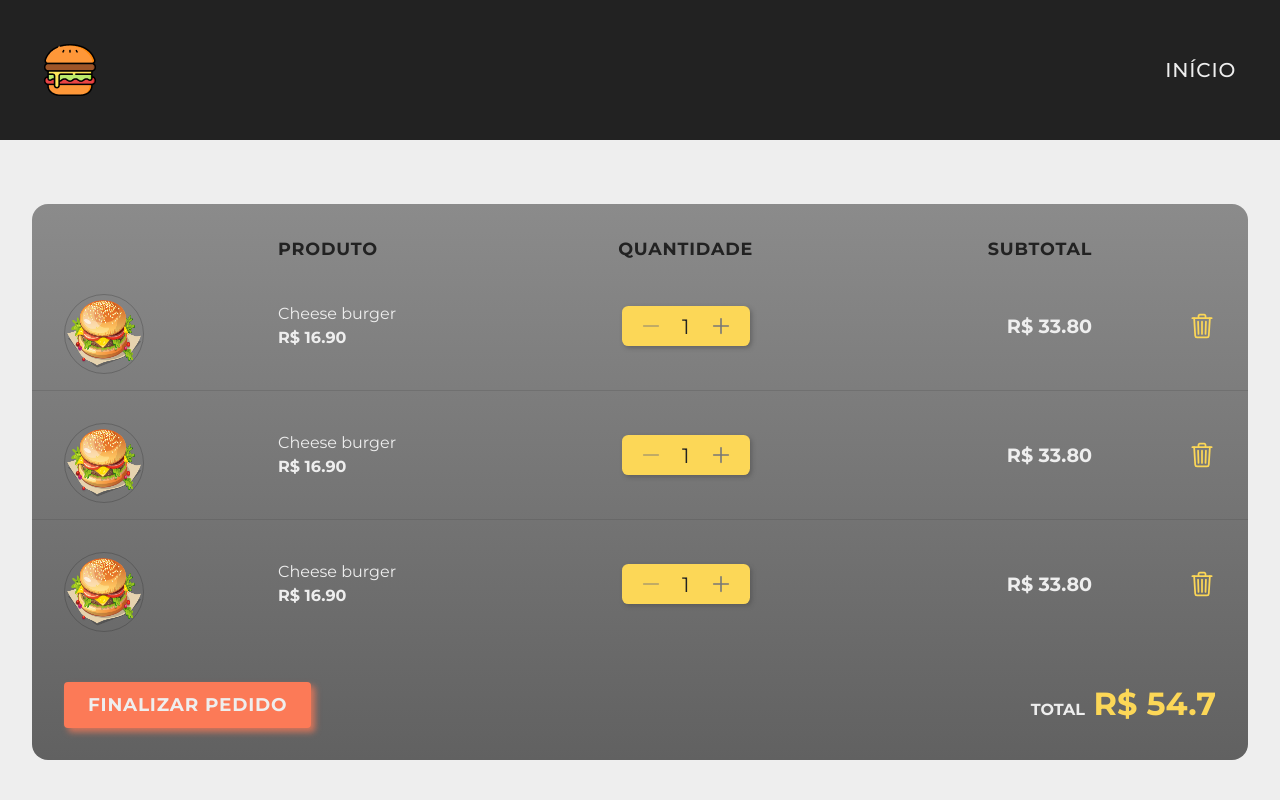
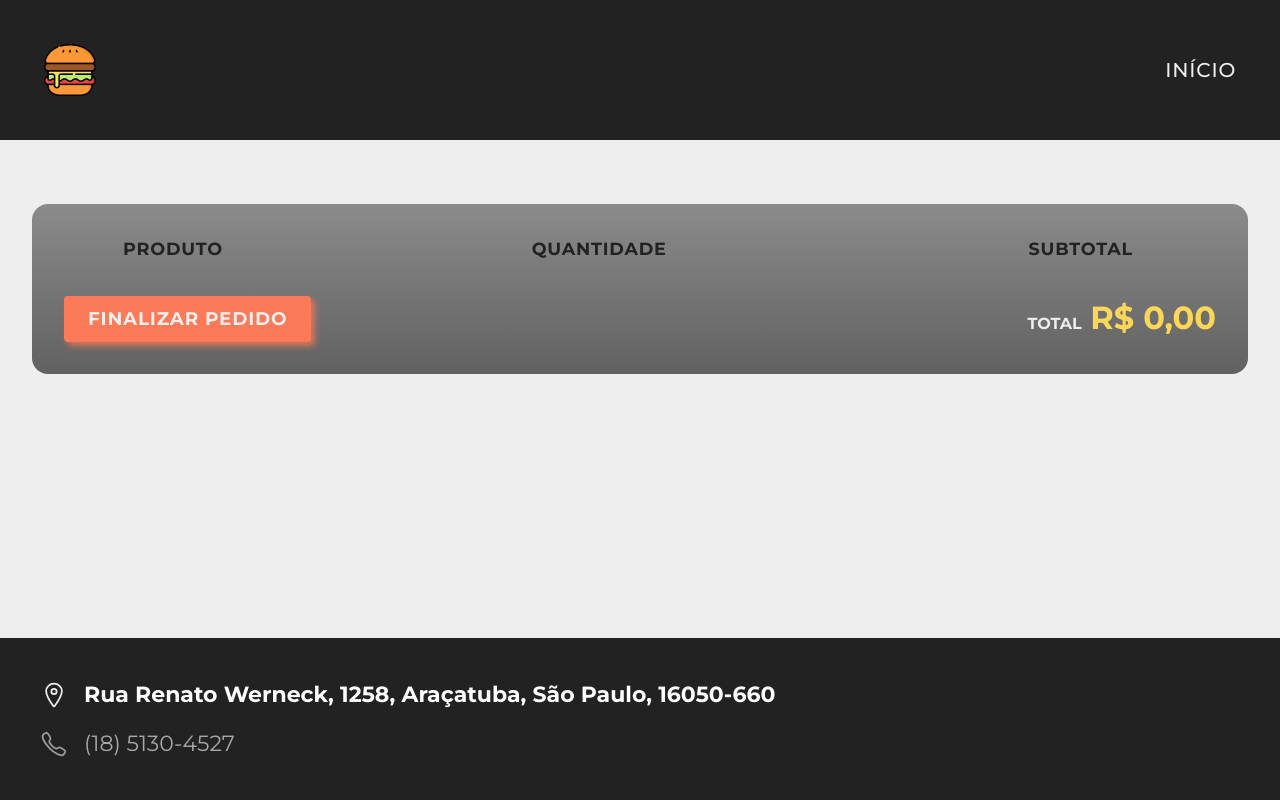
Before and after one commit to viniciusrodrigues1a/snakz, a React (Create React App) app in the folder WebApp/ClientApp/: page /sacola in a window 1280 px wide. Shown: the top 800 px of the page. Built offline with nearby package versions, Linux system fonts and the light colour scheme.

Commit message:
creating a context for the cart items

```diff
--- a/WebApp/ClientApp/src/App.jsx
+++ b/WebApp/ClientApp/src/App.jsx
@@ -1,4 +1,7 @@
 import React from "react";
+
+import { BagProvider } from "./contexts/BagContext";
+
 import GlobalStyles from "./styles";
 import Header from "./components/Header";
 import Routes from "./routes";
@@ -7,10 +10,12 @@ import Footer from "./components/Footer";
 function App() {
   return (
     <>
-      <GlobalStyles />
-      <Header />
-      <Routes />
-      <Footer />
+      <BagProvider>
+        <GlobalStyles />
+        <Header />
+        <Routes />
+        <Footer />
+      </BagProvider>
     </>
   );
 }
--- /dev/null
+++ b/WebApp/ClientApp/src/contexts/BagContext.jsx
@@ -0,0 +1,73 @@
+import React, { createContext, useState, useEffect } from "react";
+import PropTypes from "prop-types";
+
+import formatPrice from "../utils/formatPrice";
+
+export const BagContext = createContext([]);
+
+export function BagProvider({ children }) {
+  const [formattedTotal, setFormattedTotal] = useState(0);
+  const [items, setItems] = useState([]);
+
+  useEffect(() => {
+    if (items.length > 1) {
+      const total = items.reduce(
+        (acc, curr) => acc.price * acc.amount + curr.price * curr.amount
+      );
+      setFormattedTotal(formatPrice(total));
+    } else if (items.length === 1) {
+      setFormattedTotal(items[0].formattedSubtotal);
+    } else {
+      setFormattedTotal(formatPrice(0));
+    }
+  }, [items]);
+
+  function addItemToBag(item) {
+    setItems([...items, item]);
+  }
+
+  function removeItemFromBag(title) {
+    const newItems = items.filter(i => i.title !== title);
+    setItems(newItems);
+  }
+
+  function changeItemAmount(title) {
+    return amount => {
+      const newItems = items.map(item => {
+        const newAmount = item.amount + amount;
+        if (newAmount < 1) {
+          return item;
+        }
+
+        if (item.title === title) {
+          return {
+            ...item,
+            amount: newAmount,
+            formattedSubtotal: formatPrice(item.price * newAmount),
+          };
+        }
+
+        return item;
+      });
+      setItems(newItems);
+    };
+  }
+
+  return (
+    <BagContext.Provider
+      value={{
+        items,
+        addItemToBag,
+        removeItemFromBag,
+        changeItemAmount,
+        formattedTotal,
+      }}
+    >
+      {children}
+    </BagContext.Provider>
+  );
+}
+
+BagProvider.propTypes = {
+  children: PropTypes.element.isRequired,
+};
--- a/WebApp/ClientApp/src/pages/Bag/index.jsx
+++ b/WebApp/ClientApp/src/pages/Bag/index.jsx
@@ -1,9 +1,11 @@
-import React from "react";
+import React, { useContext } from "react";
 import { IoTrashOutline } from "react-icons/io5";
+
+import { BagContext } from "../../contexts/BagContext";
 
 import SelectAmount from "../../components/SelectAmount";
 
-import burgerImg from "../../assets/images/burger-illustration.png";
+import burgerFallbackImg from "../../assets/images/burger-illustration.png";
 
 import {
   Container,
@@ -22,6 +24,17 @@ import {
 } from "./styles";
 
 function Bag() {
+  const {
+    items,
+    removeItemFromBag,
+    changeItemAmount,
+    formattedTotal,
+  } = useContext(BagContext);
+
+  function imageFallback(e) {
+    e.target.src = burgerFallbackImg;
+  }
+
   return (
     <Container>
       <Content>
@@ -36,25 +49,32 @@ function Bag() {
             </tr>
           </thead>
           <tbody>
-            {[1, 2, 3].map(_ => (
-              <tr>
+            {items.map(item => (
+              <tr key={item.title}>
                 <TdImage>
-                  <img src={burgerImg} alt="" />
+                  <img src={item.imageUrl} alt="" onError={imageFallback} />
                 </TdImage>
                 <TdProduct>
                   <div>
-                    <span>Cheese burger</span>
-                    <strong>R$ 16.90</strong>
+                    <span>{item.title}</span>
+                    <strong>{item.formattedPrice}</strong>
                   </div>
                 </TdProduct>
                 <TdAmount>
-                  <SelectAmount backgroundColor="#FCD757" />
+                  <SelectAmount
+                    backgroundColor="#FCD757"
+                    onChangeAmount={changeItemAmount(item.title)}
+                  />
                 </TdAmount>
                 <TdPrice>
-                  <strong>R$ 33.80</strong>
+                  <strong>{item.formattedSubtotal}</strong>
                 </TdPrice>
                 <TdDelete>
-                  <IoTrashOutline size={28} color="#FCD757" />
+                  <IoTrashOutline
+                    size={28}
+                    color="#FCD757"
+                    onClick={() => removeItemFromBag(item.title)}
+                  />
                 </TdDelete>
               </tr>
             ))}
@@ -64,7 +84,7 @@ function Bag() {
         <OrderInfo>
           <CompleteOrder>Finalizar pedido</CompleteOrder>
           <OrderPrice>
-            Total <strong>R$ 54.7</strong>
+            Total <strong>{formattedTotal}</strong>
           </OrderPrice>
         </OrderInfo>
       </Content>
```
